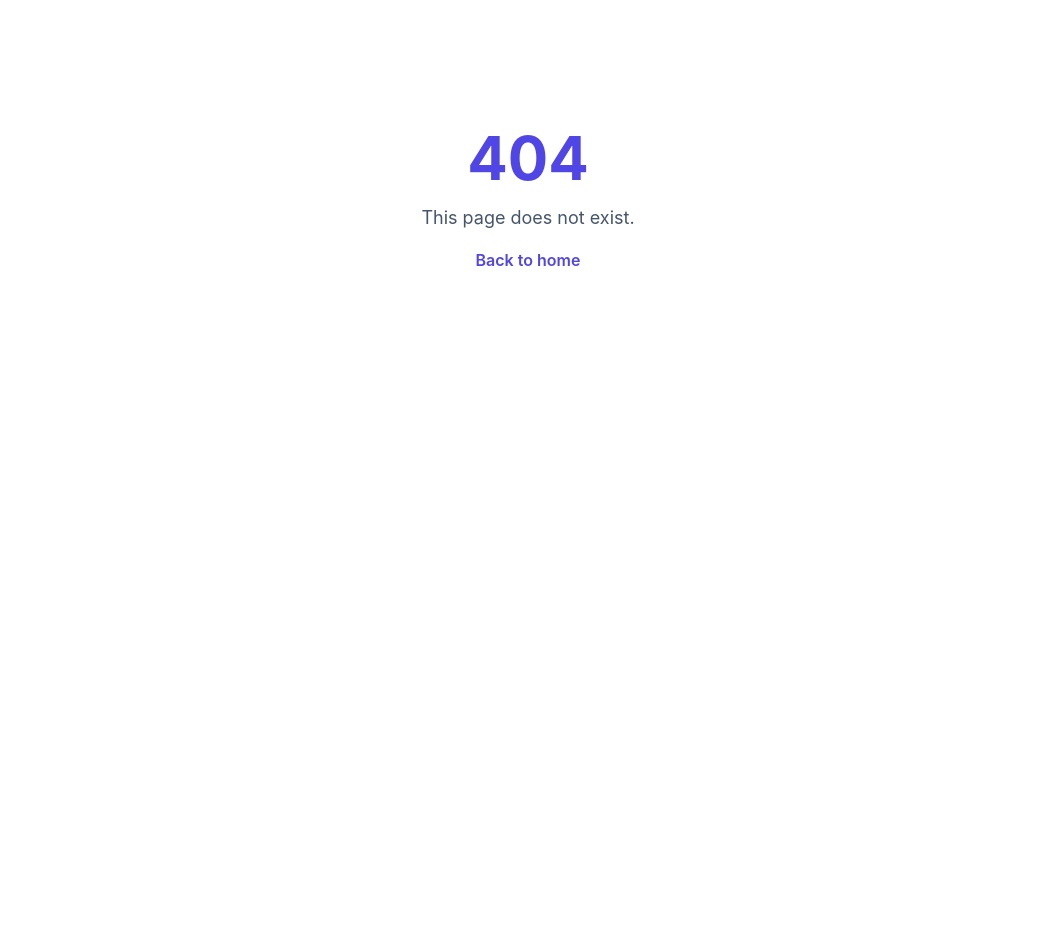
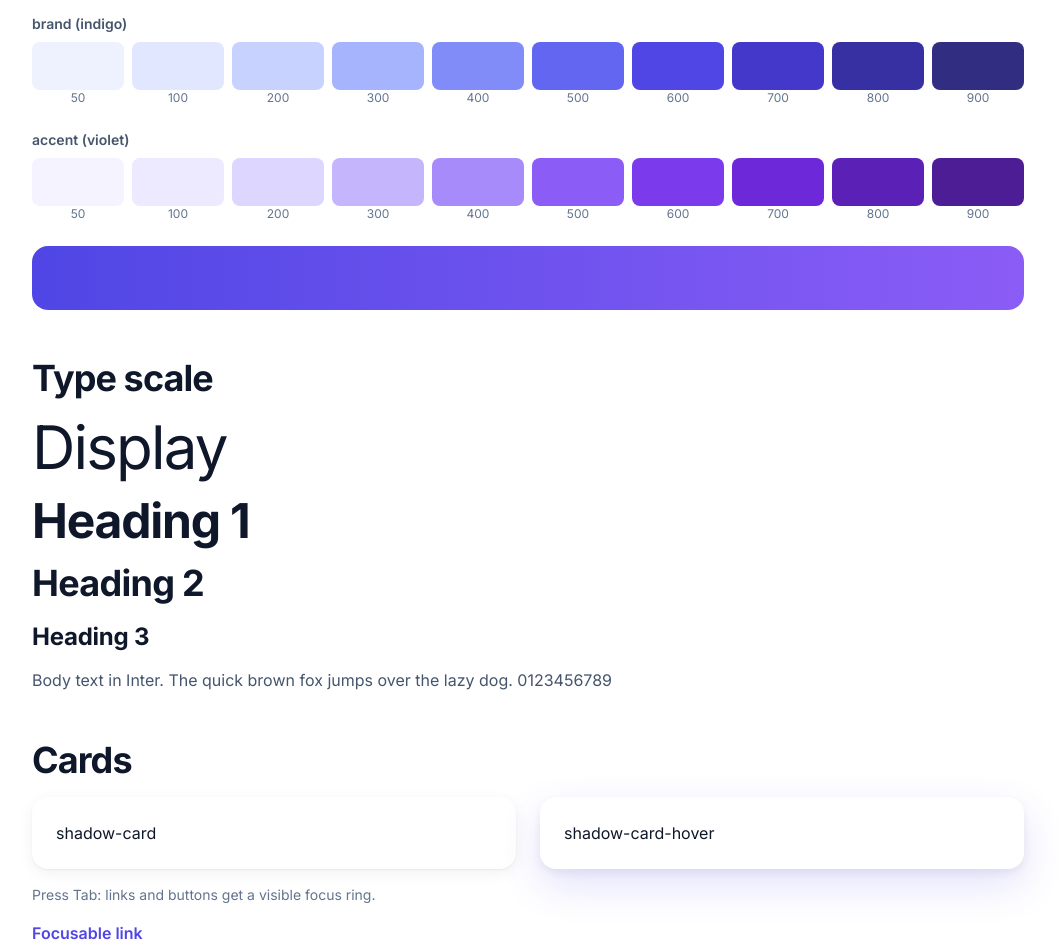
Before and after one commit to sabatauqeer656/stackwell-agency-platform, a React (Vite) app in the folder client/: page /design-preview in a window 1280 px wide. Before the commit this address had no page. Shown: the part 200-1152 px from the top of the page, without its empty margins (112-1172 px from the left). Before the commit the page ends 800 px from the top, so only its background shows below. Built offline with nearby package versions, Linux system fonts and the light colour scheme.

Commit message:
feat(client): add design tokens, base styles and Inter font

```diff
--- a/client/package.json
+++ b/client/package.json
@@ -10,6 +10,7 @@
     "preview": "vite preview"
   },
   "dependencies": {
+    "@fontsource-variable/inter": "^5.3.0",
     "@hookform/resolvers": "^7.0.3",
     "@tailwindcss/vite": "^4.3.3",
     "@tanstack/react-query": "^5.106.1",
--- a/client/src/app/router.jsx
+++ b/client/src/app/router.jsx
@@ -1,9 +1,11 @@
 import { createBrowserRouter } from 'react-router-dom';
 import Home from '../pages/public/Home.jsx';
+import DesignPreview from '../pages/public/DesignPreview.jsx';
 import NotFound from '../pages/public/NotFound.jsx';
 
 // URL -> page map. More public and /admin routes are added in later phases.
 export const router = createBrowserRouter([
   { path: '/', element: <Home /> },
+  { path: '/design-preview', element: <DesignPreview /> }, // temporary, removed before launch
   { path: '*', element: <NotFound /> },
 ]);
--- a/client/src/index.css
+++ b/client/src/index.css
@@ -2,11 +2,15 @@
 
 /*
   Design tokens for Nexora Labs.
-  Each --color-brand-* line creates Tailwind classes automatically:
-  bg-brand-600, text-brand-500, border-brand-200, etc.
+  Each token creates Tailwind utilities automatically:
+    --color-brand-600  -> bg-brand-600, text-brand-600, border-brand-600 ...
+    --text-h1          -> text-h1
+    --shadow-card      -> shadow-card
+    --radius-card      -> rounded-card
   To rebrand the whole site, change only these values.
 */
 @theme {
+  /* Primary: indigo */
   --color-brand-50: #eef2ff;
   --color-brand-100: #e0e7ff;
   --color-brand-200: #c7d2fe;
@@ -18,11 +22,74 @@
   --color-brand-800: #3730a3;
   --color-brand-900: #312e81;
 
+  /* Secondary accent: violet (gradients, highlights) */
+  --color-accent-50: #f5f3ff;
+  --color-accent-100: #ede9fe;
+  --color-accent-200: #ddd6fe;
+  --color-accent-300: #c4b5fd;
+  --color-accent-400: #a78bfa;
+  --color-accent-500: #8b5cf6;
+  --color-accent-600: #7c3aed;
+  --color-accent-700: #6d28d9;
+  --color-accent-800: #5b21b6;
+  --color-accent-900: #4c1d95;
+
+  /* Main text / dark surfaces */
   --color-ink: #0f172a;
 
-  --font-sans: "Inter", ui-sans-serif, system-ui, sans-serif;
+  /* Font: self-hosted Inter (imported in main.jsx) */
+  --font-sans: "Inter Variable", "Inter", ui-sans-serif, system-ui, sans-serif;
+
+  /* Type scale: size + matching line height + letter spacing */
+  --text-display: 3.75rem;
+  --text-display--line-height: 1.05;
+  --text-display--letter-spacing: -0.03em;
+  --text-h1: 3rem;
+  --text-h1--line-height: 1.1;
+  --text-h1--letter-spacing: -0.025em;
+  --text-h2: 2.25rem;
+  --text-h2--line-height: 1.15;
+  --text-h2--letter-spacing: -0.02em;
+  --text-h3: 1.5rem;
+  --text-h3--line-height: 1.3;
+  --text-h3--letter-spacing: -0.01em;
+
+  /* Shape and depth */
+  --radius-card: 1rem;
+  --shadow-card: 0 1px 2px rgb(15 23 42 / 0.05), 0 4px 16px rgb(15 23 42 / 0.06);
+  --shadow-card-hover: 0 4px 8px rgb(15 23 42 / 0.06), 0 16px 40px rgb(79 70 229 / 0.16);
 }
 
-body {
-  @apply bg-white text-ink font-sans antialiased;
+/* Base styles: apply to plain HTML elements before any component styling */
+@layer base {
+  html {
+    scroll-behavior: smooth;
+  }
+
+  @media (prefers-reduced-motion: reduce) {
+    html {
+      scroll-behavior: auto;
+    }
+  }
+
+  body {
+    @apply bg-white text-ink font-sans antialiased;
+  }
+
+  h1,
+  h2,
+  h3,
+  h4 {
+    @apply font-bold tracking-tight text-ink;
+  }
+
+  /* Visible focus ring for keyboard users (accessibility) */
+  :focus-visible {
+    outline: 2px solid var(--color-brand-500);
+    outline-offset: 2px;
+  }
+
+  ::selection {
+    background-color: var(--color-brand-200);
+  }
 }
--- a/client/src/main.jsx
+++ b/client/src/main.jsx
@@ -1,6 +1,7 @@
 import { StrictMode } from 'react'
 import { createRoot } from 'react-dom/client'
 import { RouterProvider } from 'react-router-dom'
+import '@fontsource-variable/inter'
 import './index.css'
 import Providers from './app/providers.jsx'
 import { router } from './app/router.jsx'
--- /dev/null
+++ b/client/src/pages/public/DesignPreview.jsx
@@ -0,0 +1,64 @@
+// TEMPORARY: visual check of the design tokens. Removed before launch.
+const scale = [50, 100, 200, 300, 400, 500, 600, 700, 800, 900];
+
+// Full class names (not built dynamically) so Tailwind can detect them.
+const brandBg = {
+  50: 'bg-brand-50', 100: 'bg-brand-100', 200: 'bg-brand-200', 300: 'bg-brand-300', 400: 'bg-brand-400',
+  500: 'bg-brand-500', 600: 'bg-brand-600', 700: 'bg-brand-700', 800: 'bg-brand-800', 900: 'bg-brand-900',
+};
+const accentBg = {
+  50: 'bg-accent-50', 100: 'bg-accent-100', 200: 'bg-accent-200', 300: 'bg-accent-300', 400: 'bg-accent-400',
+  500: 'bg-accent-500', 600: 'bg-accent-600', 700: 'bg-accent-700', 800: 'bg-accent-800', 900: 'bg-accent-900',
+};
+
+function Swatches({ title, classes }) {
+  return (
+    <div className="space-y-2">
+      <p className="text-sm font-semibold text-slate-600">{title}</p>
+      <div className="grid grid-cols-5 gap-2 sm:grid-cols-10">
+        {scale.map((n) => (
+          <div key={n} className="text-center text-xs text-slate-500">
+            <div className={`h-12 rounded-lg ${classes[n]}`} />
+            {n}
+          </div>
+        ))}
+      </div>
+    </div>
+  );
+}
+
+export default function DesignPreview() {
+  return (
+    <main className="mx-auto max-w-5xl space-y-12 px-4 py-12">
+      <h1 className="text-h1">Design tokens</h1>
+
+      <section className="space-y-6">
+        <h2 className="text-h2">Colors</h2>
+        <Swatches title="brand (indigo)" classes={brandBg} />
+        <Swatches title="accent (violet)" classes={accentBg} />
+        <div className="h-16 rounded-card bg-gradient-to-r from-brand-600 to-accent-500" />
+      </section>
+
+      <section className="space-y-4">
+        <h2 className="text-h2">Type scale</h2>
+        <p className="text-display">Display</p>
+        <p className="text-h1 font-bold">Heading 1</p>
+        <p className="text-h2 font-bold">Heading 2</p>
+        <p className="text-h3 font-bold">Heading 3</p>
+        <p className="text-base text-slate-600">
+          Body text in Inter. The quick brown fox jumps over the lazy dog. 0123456789
+        </p>
+      </section>
+
+      <section className="space-y-4">
+        <h2 className="text-h2">Cards</h2>
+        <div className="grid gap-6 sm:grid-cols-2">
+          <div className="rounded-card bg-white p-6 shadow-card">shadow-card</div>
+          <div className="rounded-card bg-white p-6 shadow-card-hover">shadow-card-hover</div>
+        </div>
+        <p className="text-sm text-slate-500">Press Tab: links and buttons get a visible focus ring.</p>
+        <a href="#" className="inline-block font-semibold text-brand-600">Focusable link</a>
+      </section>
+    </main>
+  );
+}
```
Also changed, not shown: 1 other file (tests, documents, lock files or other folders).
